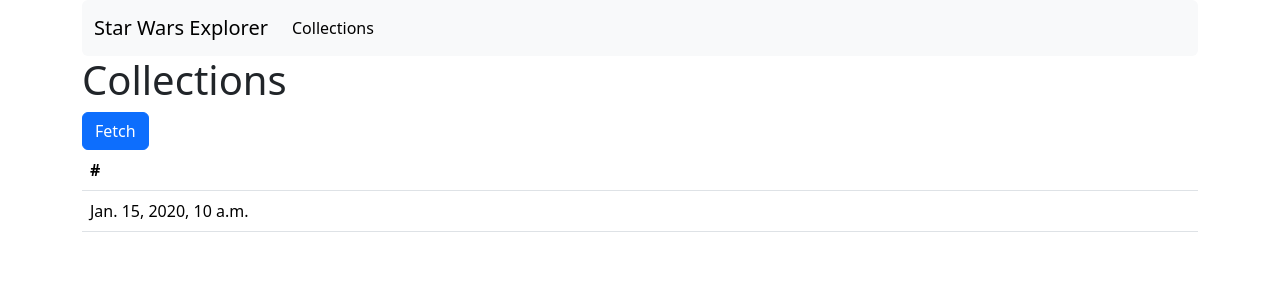
After one commit to gtxm/star_wars_explorer, a Django app: template star_wars_explorer/explorer/templates/collections.html in a window 1280 px wide. The commit adds this page. Shown: the top 300 px of the page. Run offline with Django 5.2, Linux system fonts and the light colour scheme; the template is opened without the code that fills it: values that come from a table or form of the project are taken from there, others are empty; tables that the repository leaves empty hold one stand-in row (values such as "Sample post").

Commit message:
Separated html base and content. Fixed tests.

```diff
--- /dev/null
+++ b/star_wars_explorer/explorer/templates/collections.html
@@ -0,0 +1,22 @@
+{% extends "index.html" %}
+
+{% block content %}
+<h1>Collections</h1>
+<form action="/fetch" method="POST">
+    <button class="btn btn-primary" type="submit">Fetch</button>
+    {% csrf_token %}</form>
+<table class="table">
+    <thead>
+    <tr>
+        <th scope="col">#</th>
+    </tr>
+    </thead>
+    <tbody>
+    {% for collection in collections %}
+        <tr>
+            <td>{{ collection.created }}</td>
+        </tr>
+    {% endfor %}
+    </tbody>
+</table>
+{% endblock %}
--- a/star_wars_explorer/explorer/templates/index.html
+++ b/star_wars_explorer/explorer/templates/index.html
@@ -31,22 +31,7 @@
         </nav>
 
         <div>
-            <h1>Collections</h1>
-            <form action="/fetch" method="POST"><button class="btn btn-primary" type="submit">Fetch</button>{% csrf_token %}</form>
-            <table class="table">
-                <thead>
-                <tr>
-                    <th scope="col">#</th>
-                </tr>
-                </thead>
-                <tbody>
-                {% for collection in collections %}
-                <tr>
-                    <td>{{ collection.created }}</td>
-                </tr>
-                {% endfor %}
-                </tbody>
-            </table>
+            {% block content %}{% endblock %}
         </div>
     </div>
 </main>
--- a/star_wars_explorer/explorer/urls.py
+++ b/star_wars_explorer/explorer/urls.py
@@ -3,7 +3,4 @@
 from . import views
 
 
-urlpatterns = [
-    path("", views.home),
-    path("fetch", views.fetch)
-]
+urlpatterns = [path("", views.home), path("fetch", views.fetch)]
--- a/star_wars_explorer/explorer/views.py
+++ b/star_wars_explorer/explorer/views.py
@@ -6,7 +6,11 @@
 
 
 def home(request):
-    return render(request, "index.html", {"collections": StarWarsDataCollection.objects.order_by("-created").all()})
+    return render(
+        request,
+        "collections.html",
+        {"collections": StarWarsDataCollection.objects.order_by("-created").all()},
+    )
 
 
 def fetch(request):
```
Also changed, not shown: star_wars_explorer/explorer/tests/test_views.py (+4 -0 lines).
